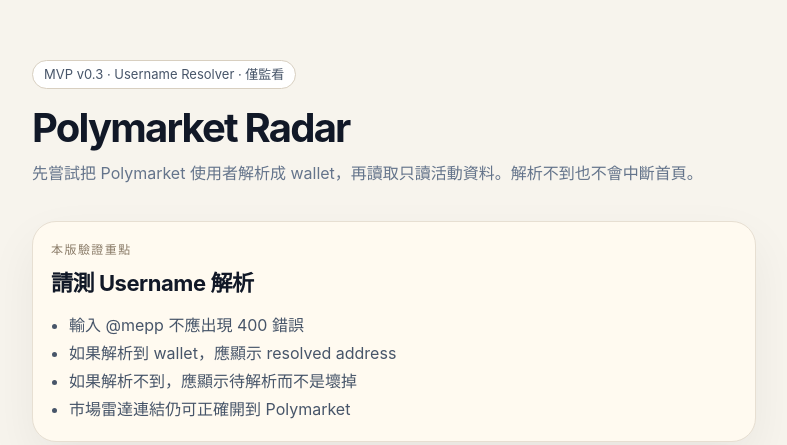
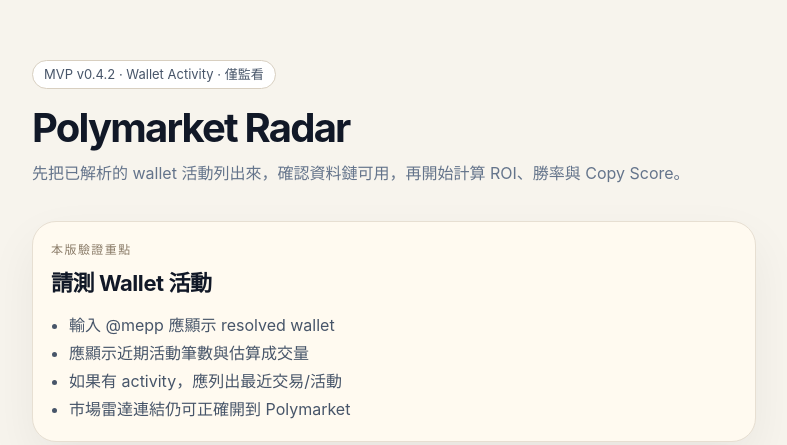
Before and after one commit to changeros-bot/Polymarket-radar-mvp, a Next.js app: page / in a window 1280 px wide. Shown: the top 445 px of the page, without its empty margins (246-1033 px from the left). Built offline with nearby package versions, Linux system fonts and the light colour scheme; no server answers.

Commit message:
Show wallet recent activity list

```diff
--- a/pages/index.js
+++ b/pages/index.js
@@ -34,6 +34,21 @@
 const formatUsd = (value) => {
   const amount = Number(value || 0);
   return `$${Math.round(amount).toLocaleString()}`;
+};
+
+const formatActivitySize = (value) => {
+  if (value === null || value === undefined) return '未知金額';
+  return formatUsd(value);
+};
+
+const formatActivityTime = (value) => {
+  if (!value) return '時間未知';
+  try {
+    const date = typeof value === 'number' ? new Date(value * 1000) : new Date(value);
+    return date.toLocaleString('zh-TW', { hour12: false });
+  } catch (_error) {
+    return String(value);
+  }
 };
 
 export default function Home() {
@@ -112,22 +127,23 @@
   };
 
   const wallet = walletResult?.wallet;
+  const recentItems = wallet?.recentItems || [];
 
   return (
     <main className="page">
       <section className="hero">
-        <div className="badge">MVP v0.3 · Username Resolver · 僅監看</div>
+        <div className="badge">MVP v0.4.2 · Wallet Activity · 僅監看</div>
         <h1>Polymarket Radar</h1>
-        <p>先嘗試把 Polymarket 使用者解析成 wallet，再讀取只讀活動資料。解析不到也不會中斷首頁。</p>
+        <p>先把已解析的 wallet 活動列出來，確認資料鏈可用，再開始計算 ROI、勝率與 Copy Score。</p>
       </section>
 
       <section className="section validationCard">
         <span className="label">本版驗證重點</span>
-        <h2>請測 Username 解析</h2>
+        <h2>請測 Wallet 活動</h2>
         <ul className="checklist">
-          <li>輸入 @mepp 不應出現 400 錯誤</li>
-          <li>如果解析到 wallet，應顯示 resolved address</li>
-          <li>如果解析不到，應顯示待解析而不是壞掉</li>
+          <li>輸入 @mepp 應顯示 resolved wallet</li>
+          <li>應顯示近期活動筆數與估算成交量</li>
+          <li>如果有 activity，應列出最近交易/活動</li>
           <li>市場雷達連結仍可正確開到 Polymarket</li>
         </ul>
       </section>
@@ -162,6 +178,25 @@
             </div>
             {wallet.profileUrl && <a className="textLink" href={wallet.profileUrl} target="_blank" rel="noreferrer">開啟 Polymarket 個人頁</a>}
             {walletResult?.error && <p className="errorText">{walletResult.error}</p>}
+            {recentItems.length > 0 && (
+              <div className="activityPanel">
+                <div className="activityHeader">
+                  <strong>最近活動</strong>
+                  <small>只讀資料</small>
+                </div>
+                <div className="activityList">
+                  {recentItems.map((item) => (
+                    <div className="activityItem" key={item.id}>
+                      <div>
+                        <strong>{item.market}</strong>
+                        <small>{item.side} · {formatActivityTime(item.timestamp)}</small>
+                      </div>
+                      <span>{formatActivitySize(item.size)}</span>
+                    </div>
+                  ))}
+                </div>
+              </div>
+            )}
           </div>
         )}
       </section>
```
